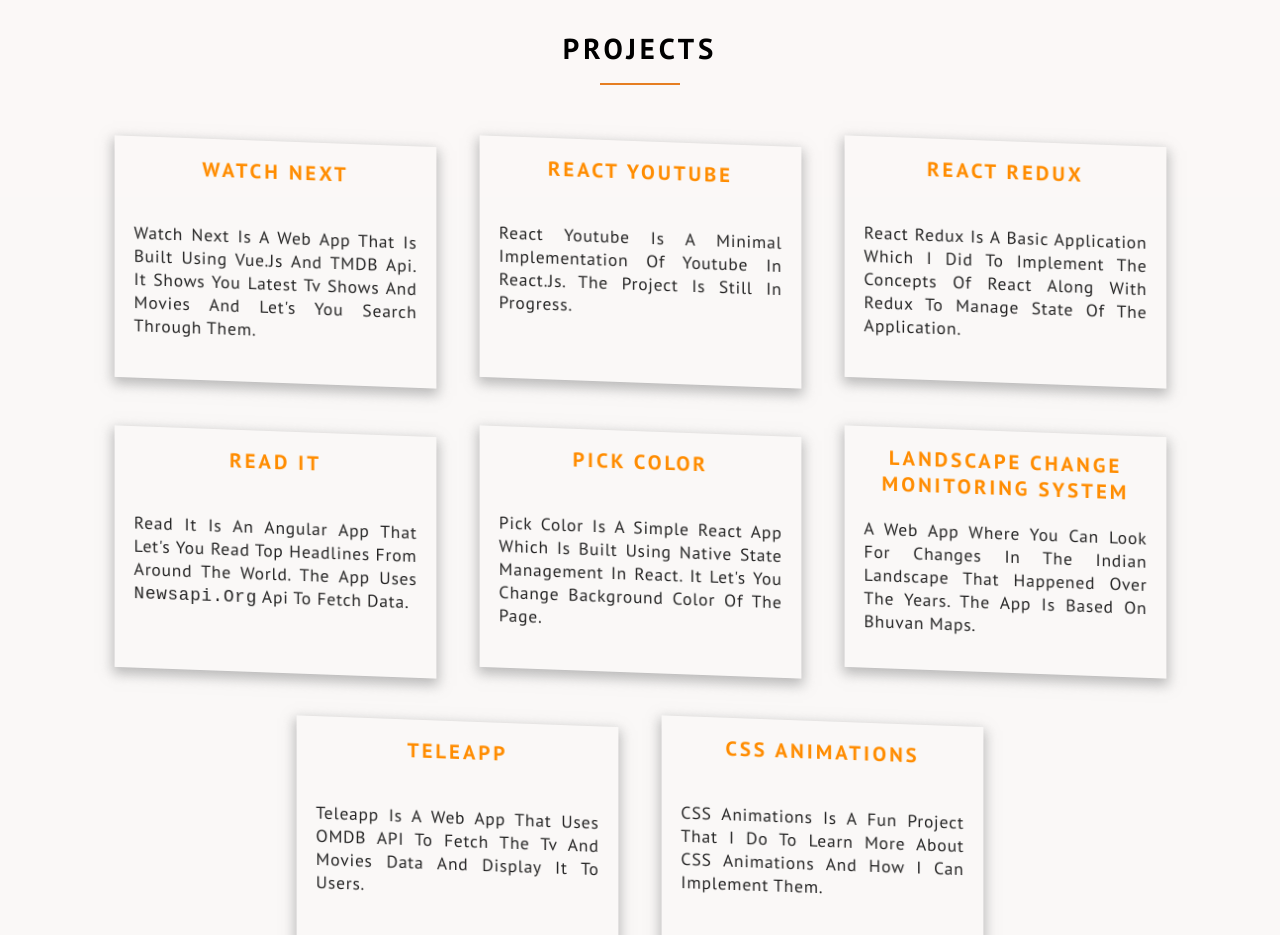
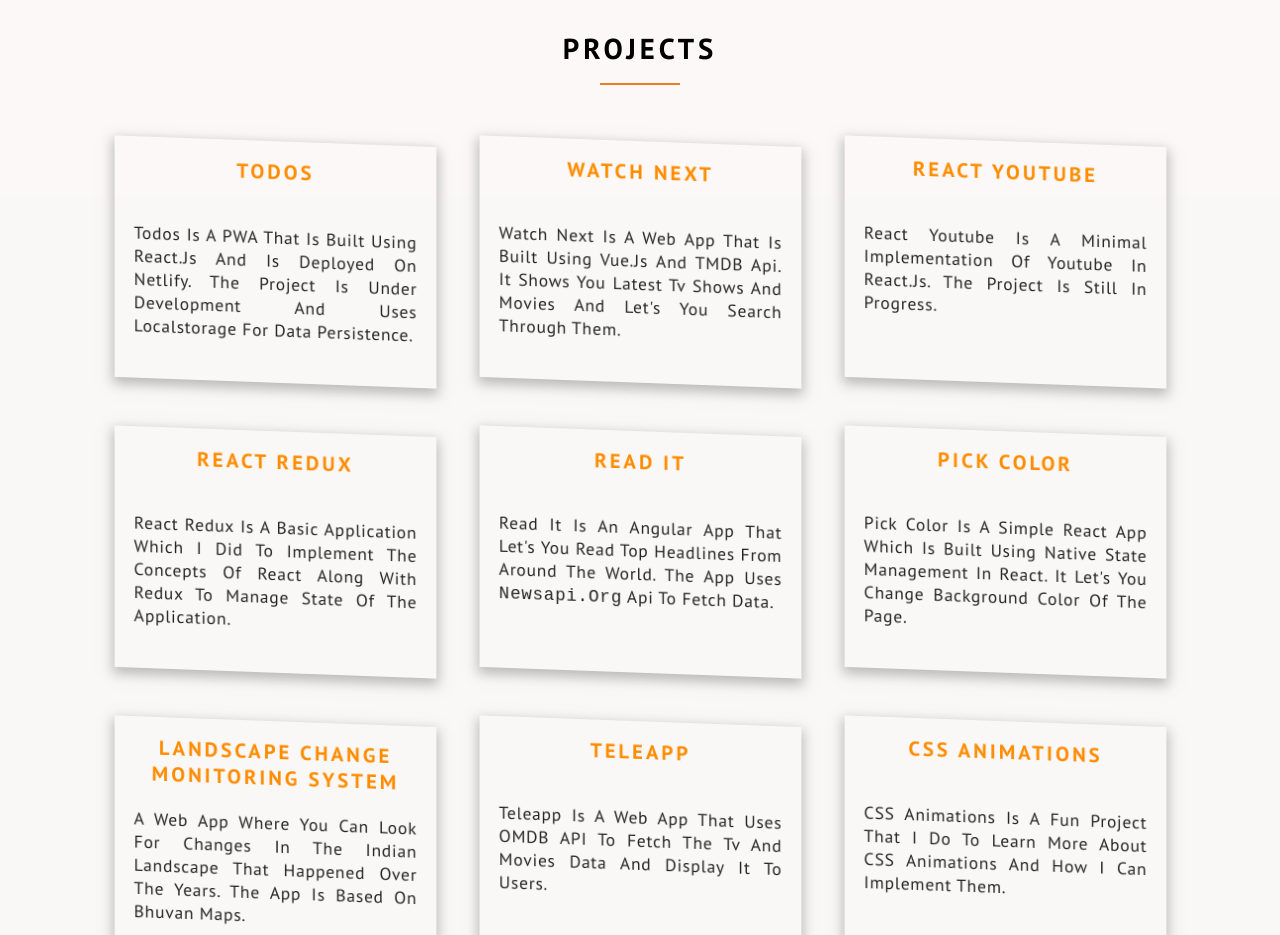
Before and after one commit to vyasriday/vyasriday.github.io, a plain HTML site: page index.html in a window 1280 px wide. Shown: the part 820-1755 px from the top of the page. Drawn offline with Linux system fonts and the light colour scheme.

Commit message:
added the todos app

```diff
--- a/index.html
+++ b/index.html
@@ -39,6 +39,14 @@
     <section id="work">
       <h2> Projects </h2>
       <div class="work-wrapper">
+      <a href="https://todoists.netlify.com/" target="_blank" title="Go To App">
+          <div class="work-item">
+            <h3 class="title">todos</h3>
+            <p class="description">
+              Todos is a PWA that is built using react.js and is deployed on netlify. The project is under development and uses localstorage for data persistence.
+            </p>
+          </div>
+        </a>
         <a href="https://watch-next.netlify.com/" target="_blank" title="Go To App">
           <div class="work-item">
             <h3 class="title">Watch Next</h3>
```
